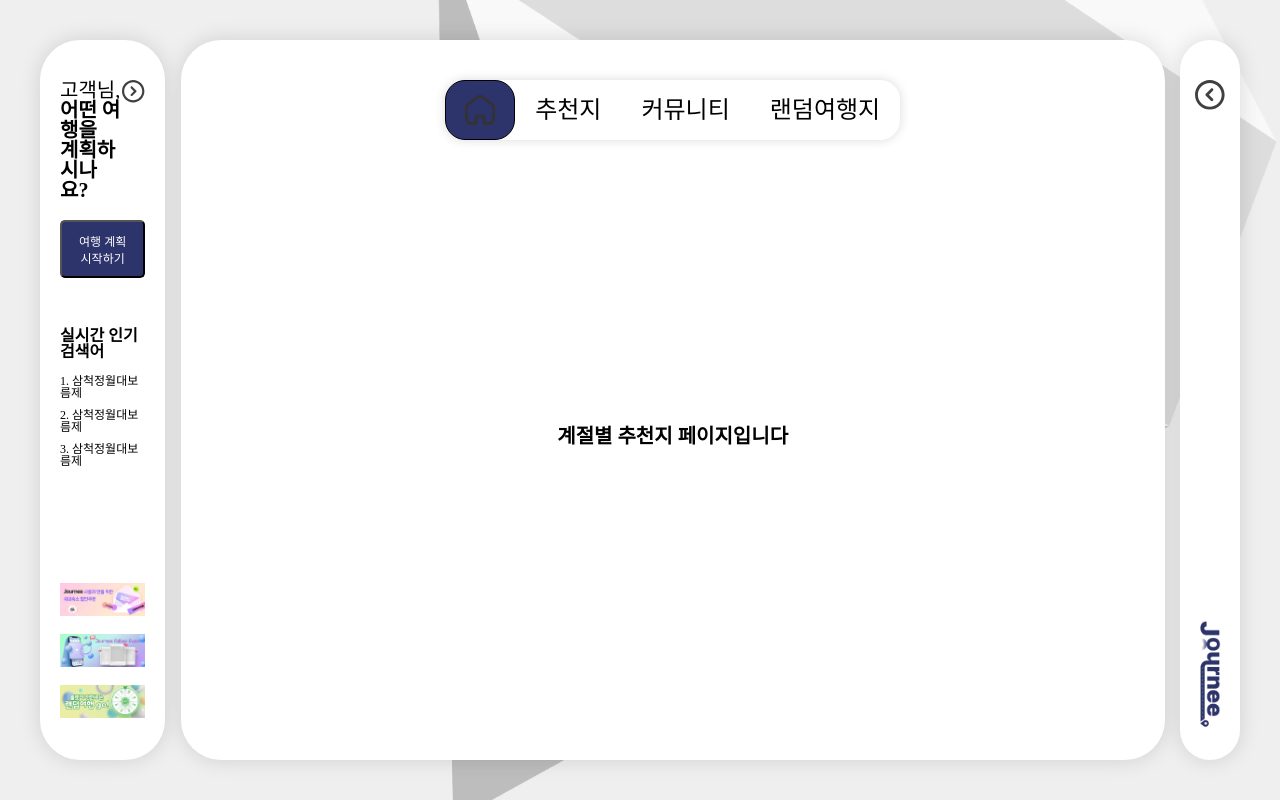
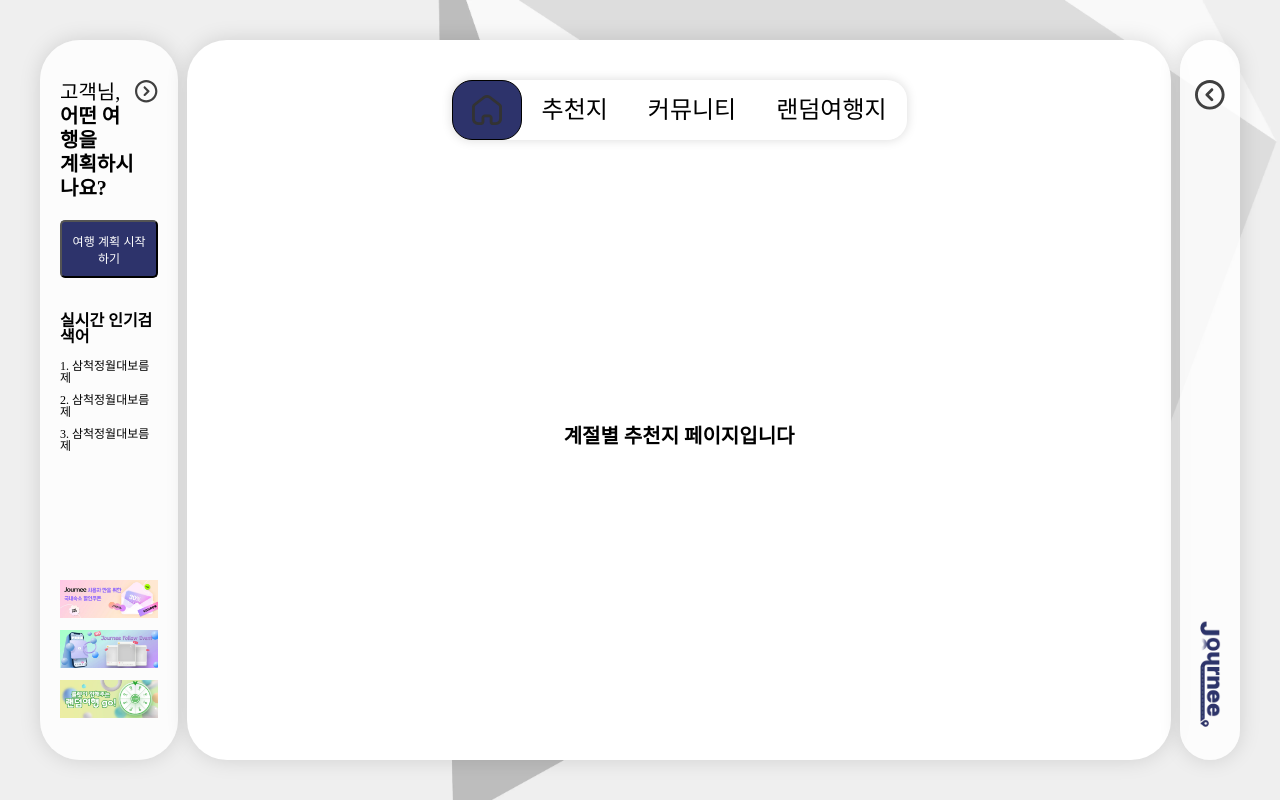
Before and after one commit to ShiftLeftt/travelProduct, a React (Create React App) app in the folder travel/: page /seasons in a window 1280 px wide. Built offline with nearby package versions, Linux system fonts and the light colour scheme.

Commit message:
수정하고, 파일명 변경

```diff
--- a/travel/src/App.js
+++ b/travel/src/App.js
@@ -3,8 +3,8 @@ import {BrowserRouter as Router, Routes, Route} from "react-router-dom";
 import Seasons from "./pages/seasons/seasons";
 import Community from "./pages/community/community";
 import Random from "./pages/random/random";
-import LeftSide from "./pages/main/LeftSide";
-import RightSide from "./pages/main/RightSide";
+import TravelPlan from "./pages/main/TravelPlan";
+import UserLogin from "./pages/main/UserLogin";
 import Main from "./pages/main/Main";
 import styles from "./app.module.css";
 import './styles/common.css';
@@ -16,7 +16,7 @@ function App() {
     return (
         <Router>
             <div className={styles.displayFlex}>
-                <LeftSide/>
+                <TravelPlan/>
                     <Main>
                         <Routes>
                             <Route path="/community" element={<Community/>}/>
@@ -24,7 +24,7 @@ function App() {
                             <Route path="/seasons" element={<Seasons/>}/>
                         </Routes>
                     </Main>
-                <RightSide/>
+                <UserLogin/>
             </div>
         </Router>
     )}
--- a/travel/src/pages/main/LeftSide.js
+++ b/travel/src/pages/main/TravelPlan.js
@@ -1,18 +1,17 @@
 import React from "react";
-import style from "./leftSide.module.css"; // CSS 모듈 import
+import style from "./travelPlan.module.css"; // CSS 모듈 import
 import "../../styles/common.css"; // 상대 경로로 수정
 import "../../styles/reset.css"; // 상대 경로로 수정
 
-function LeftSide() {
+function travelPlan() {
   return (
-    <div className={style.LeftSide}>
+    <div className={style.travelPlan}>
       <div>
-        <div className={style.leftSideTitle}>
+        <div className={style.travelPlanTitle}>
           {" "}
           {/* 중괄호로 수정 */}
           <p>
-            고객님,
-            <br />
+            고객님, <br />
             <span>
               어떤 여행을 <br />
               계획하시나요?
@@ -22,7 +21,7 @@ function LeftSide() {
             <img src="/img/rightArrow.svg" alt="" />
           </button>
         </div>
-        <div className={style.leftSideMainBtn}>
+        <div className={style.travelPlanMainBtn}>
           <button>여행 계획 시작하기</button>
         </div>
         <div className={style.liveSearch}>
@@ -43,4 +42,4 @@ function LeftSide() {
   );
 }
 
-export default LeftSide;
+export default travelPlan;
--- a/travel/src/pages/main/RightSide.js
+++ b/travel/src/pages/main/UserLogin.js
@@ -1,11 +1,11 @@
 import React from "react";
-import style from "./rightSide.module.css"; // 상대 경로로 수정
+import style from "./userLogin.module.css"; // CSS 모듈 import
 import "../../styles/common.css"; // 상대 경로로 수정
 import "../../styles/reset.css";
 
-function RightSide() {
+function userLogin() {
   return (
-    <div className={style.rightSideBar}>
+    <div className={style.userLoginBar}>
       <button>
         <img src="/img/leftArrow.svg" alt="왼쪽방향 화살표" />
       </button>
@@ -16,4 +16,4 @@ function RightSide() {
   );
 }
 
-export default RightSide;
+export default userLogin;
--- a/travel/src/pages/main/leftSide.module.css
+++ b/travel/src/pages/main/travelPlan.module.css
@@ -1,6 +1,6 @@
-.LeftSide{
-  background-color: #fff;
-  width: 9.7916vw;
+.travelPlan{
+  background-color: rgba(255, 255, 255, 0.8);
+  width: 10.7916vw;
   border-radius:var(--radius-40);
   padding: 4rem 2rem;
   display: flex;
@@ -9,32 +9,33 @@
   box-shadow: 0px 0px 21.8px rgba(0, 0, 0, 0.13);
 }
 
-.leftSideTitle{
+.travelPlanTitle{
   display: flex;
   align-items: flex-start;
   justify-content: space-between;
 }
 
-.leftSideTitle button{
+.travelPlanTitle button{
   background-color: transparent;
   border: none;
   cursor: pointer;
 }
 
-.leftSideTitle p{
+.travelPlanTitle p{
   font-size: var(--font-20);
+  line-height: 2.4rem;
 }
 
-.leftSideTitle p span{
+.travelPlanTitle p span{
   font-weight: var(--weight-semi-bold);
 }
 
-.leftSideMainBtn{
+.travelPlanMainBtn{
   margin-top: 2rem ;
-  margin-bottom: 5rem;
+  margin-bottom: 3.5rem;
 }
 
-.leftSideMainBtn button{
+.travelPlanMainBtn button{
   width: 100%;
   font-size: var(--font-12);
   background-color: var(--main-color);
@@ -57,7 +58,7 @@
 
 .bannerImgWrap img{
   width: 100%;
-  margin-bottom: 1.6rem;
+  margin-bottom: 1rem;
 }
 
 .bannerImgWrap img:last-child{
--- a/travel/src/pages/main/rightSide.module.css
+++ b/travel/src/pages/main/userLogin.module.css
@@ -1,5 +1,5 @@
-.rightSideBar{
-  background-color: #fff;
+.userLoginBar{
+  background-color: rgba(255, 255, 255, 0.8);
   border-radius: var(-radius-40);
   display: flex;
   align-items: center;
@@ -17,7 +17,7 @@
   transform: rotate(90deg);
 }
 
-.rightSideBar button{
+.userLoginBar button{
   background-color: transparent;
   border: none;
   cursor: pointer;
```
Also changed, not shown: package.json (deleted, +0 -8 lines), travel/src/components/d.js (deleted), 2 other files (tests, documents, lock files or other folders).
